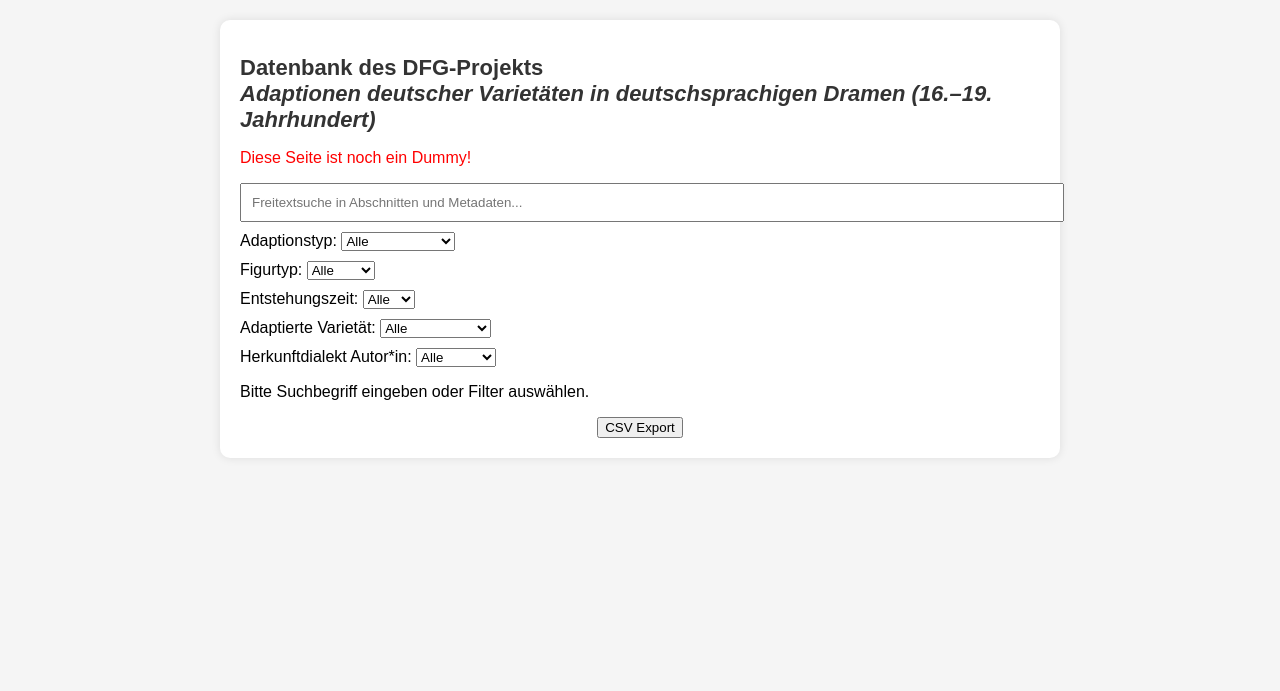
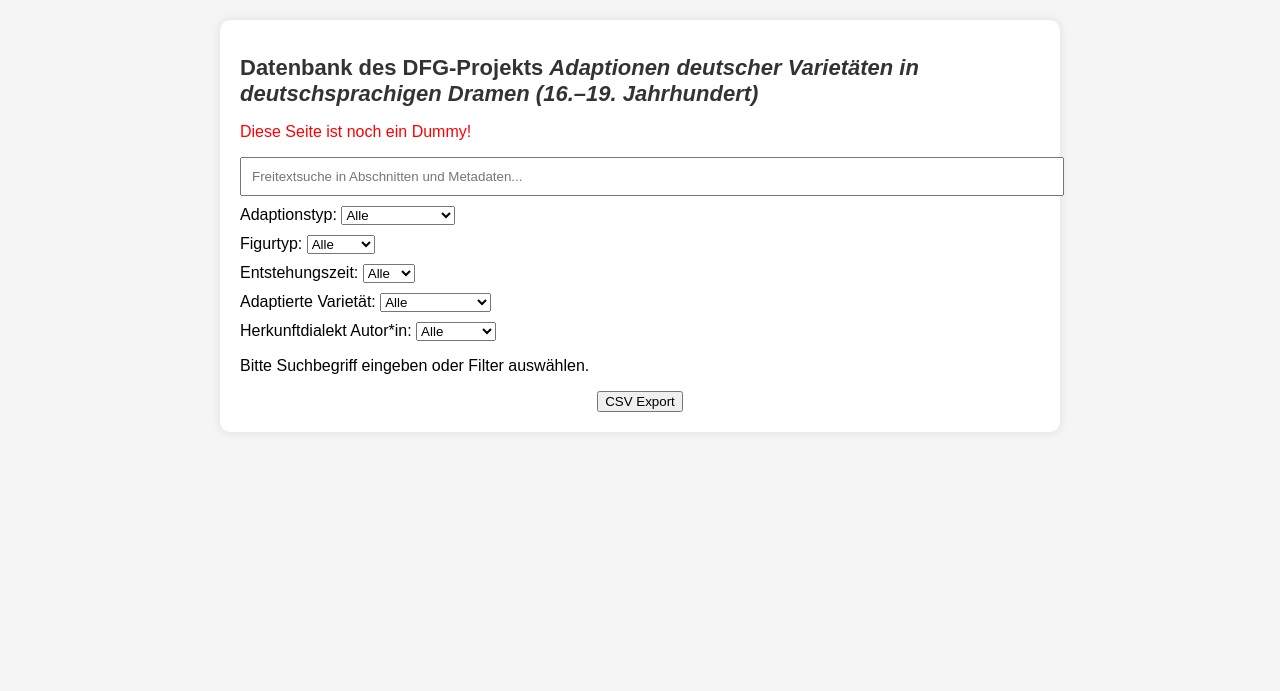
Before and after one commit to schaeferlea/ADVID, a plain HTML site: page index.html in a window 1280 px wide. Shown: the top 691 px of the page. Drawn offline with nearby package versions, Linux system fonts and the light colour scheme.

Commit message:
Update index.html

```diff
--- a/index.html
+++ b/index.html
@@ -10,7 +10,7 @@
   <div class="container">
     <!-- Header -->
     <div class="header">
-      <h1>Datenbank des DFG-Projekts <br> <i>Adaptionen deutscher Varietäten in deutschsprachigen Dramen (16.–19. Jahrhundert)</i></h1>
+      <h1>Datenbank des DFG-Projekts <i>Adaptionen deutscher Varietäten in deutschsprachigen Dramen (16.–19. Jahrhundert)</i></h1>
       <p><font color="red">Diese Seite ist noch ein Dummy!</font></p>
     </div>
 
```
